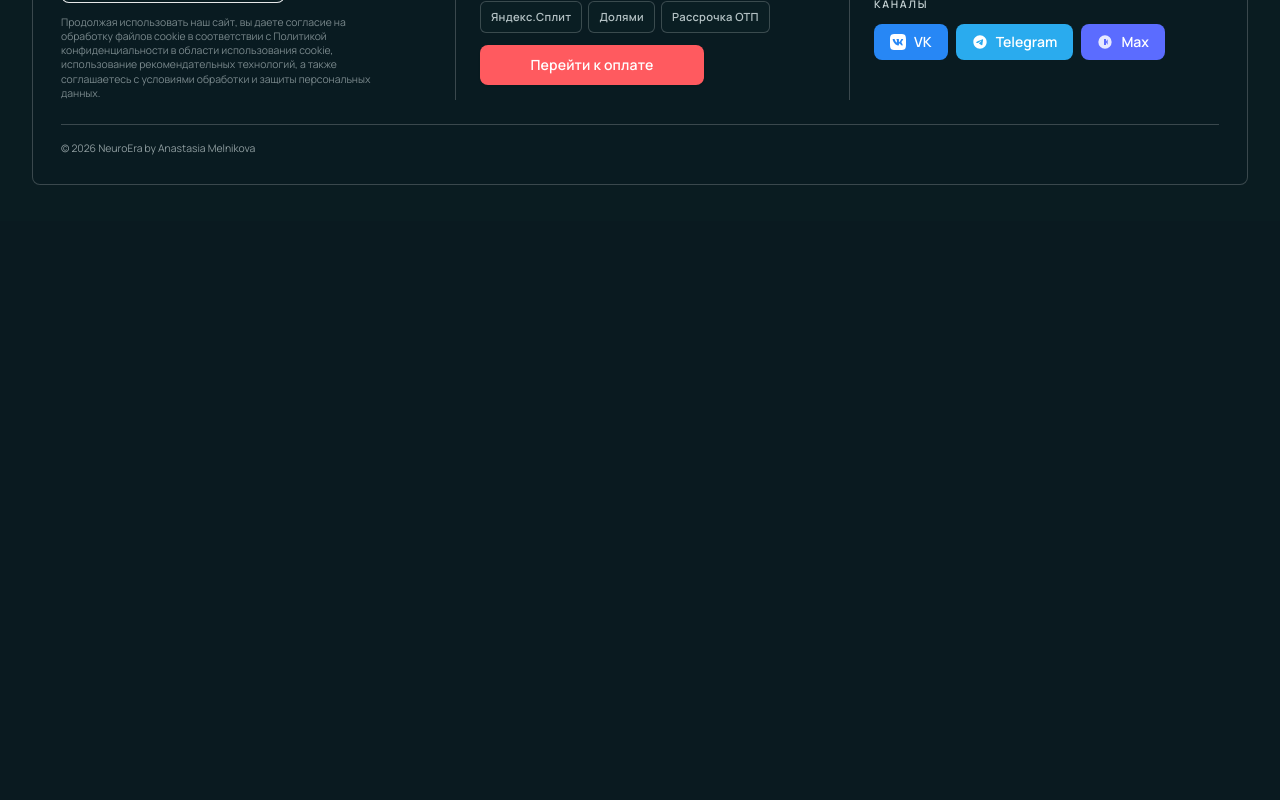
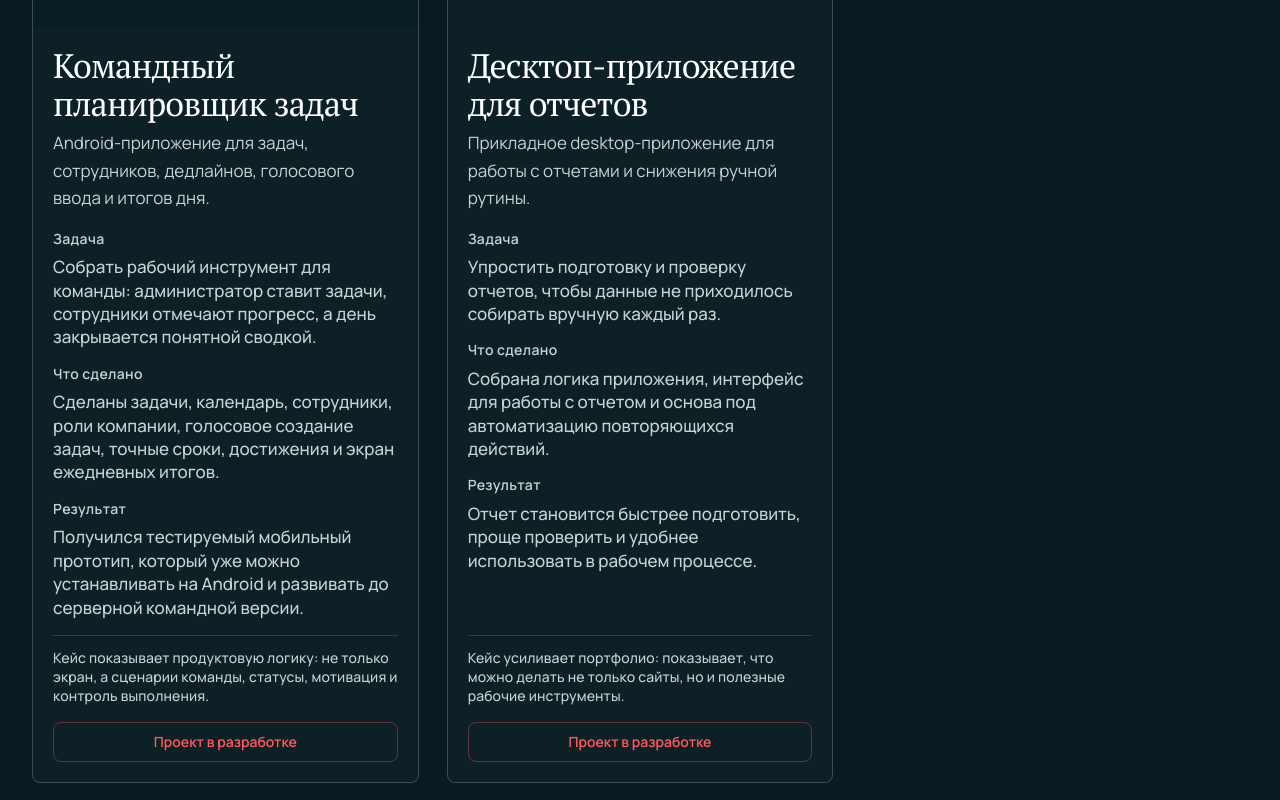
Before and after one commit to snegurkanastena-ux/anastasia-portfolio, a Next.js app: page /portfolio in a window 1280 px wide. Shown: the part 1700-2500 px from the top of the page. Before the commit the page ends 1921 px from the top, so only its background shows below. Built offline with nearby package versions, Linux system fonts and the light colour scheme.

Commit message:
Add app projects to portfolio

```diff
--- a/src/components/pages/HomeContent.tsx
+++ b/src/components/pages/HomeContent.tsx
@@ -214,7 +214,7 @@ export function HomeContent() {
         >
           {featured.map((item) => {
             const project = PROJECT_CASES.find((p) => p.id === item.id);
-            if (!project) return null;
+            if (!project || !("href" in project)) return null;
             return (
               <motion.div key={item.id} variants={listItem} className="h-full">
                 <a
--- a/src/components/pages/PortfolioContent.tsx
+++ b/src/components/pages/PortfolioContent.tsx
@@ -63,6 +63,22 @@ export function PortfolioContent() {
           done: t("portfolioPage.salievaDone"),
           result: t("portfolioPage.salievaResult"),
           trust: t("portfolioPage.salievaTrust"),
+        },
+        taskplanner: {
+          title: t("portfolioPage.taskplannerTitle"),
+          intro: t("portfolioPage.taskplannerIntro"),
+          task: t("portfolioPage.taskplannerTask"),
+          done: t("portfolioPage.taskplannerDone"),
+          result: t("portfolioPage.taskplannerResult"),
+          trust: t("portfolioPage.taskplannerTrust"),
+        },
+        reportapp: {
+          title: t("portfolioPage.reportappTitle"),
+          intro: t("portfolioPage.reportappIntro"),
+          task: t("portfolioPage.reportappTask"),
+          done: t("portfolioPage.reportappDone"),
+          result: t("portfolioPage.reportappResult"),
+          trust: t("portfolioPage.reportappTrust"),
         },
       }) satisfies Record<ProjectCaseId, CaseCopy>,
     [t],
@@ -139,6 +155,7 @@ export function PortfolioContent() {
                     </div>
                   </div>
                   <p className="mt-4 border-t border-border/15 pt-3 text-editorial-caption font-medium leading-snug text-muted">{c.trust}</p>
+                  {"href" in project ? (
                     <a
                       href={project.href}
                       target="_blank"
@@ -147,6 +164,11 @@ export function PortfolioContent() {
                     >
                       {t("portfolioPage.ctaViewProject")}
                     </a>
+                  ) : (
+                    <span className="mt-4 inline-flex h-10 w-full items-center justify-center rounded-lg border border-primary/35 bg-primary/8 px-5 text-sm font-semibold text-primary">
+                      {t("portfolioPage.ctaInProgress")}
+                    </span>
+                  )}
                 </div>
               </motion.article>
             );
--- a/src/lib/site.ts
+++ b/src/lib/site.ts
@@ -40,6 +40,14 @@ export const PROJECT_CASES = [
     coverSrc:
       "https://api.microlink.io/?url=https%3A%2F%2Fsnegurkanastena-ux.github.io%2Fekaterina-salieva-site%2F&screenshot=true&meta=false&embed=screenshot.url&viewport.width=1280&viewport.height=960&viewport.deviceScaleFactor=1",
   },
+  {
+    id: "taskplanner",
+    coverSrc: "/images/projects/taskplanner.svg",
+  },
+  {
+    id: "reportapp",
+    coverSrc: "/images/projects/reportapp.svg",
+  },
 ] as const;
 
 export type ProjectCaseId = (typeof PROJECT_CASES)[number]["id"];
--- a/src/messages/en.json
+++ b/src/messages/en.json
@@ -142,6 +142,7 @@
     "panelDoneLabel": "What we built",
     "panelEffectLabel": "Outcome",
     "ctaViewProject": "View the project",
+    "ctaInProgress": "Project in progress",
     "melanomusicTitle": "Melano Music",
     "melanomusicIntro": "A music project site: materials pulled into one clear story.",
     "melanomusicTask": "Present the project as a whole without losing the point across tracks and copy.",
@@ -159,7 +160,19 @@
     "salievaTask": "Signal expertise without overwhelming detail.",
     "salievaDone": "Work grid, tight highlights, and a clear route to contact.",
     "salievaResult": "Stronger perceived seniority: you instantly see who you\u2019re dealing with.",
-    "salievaTrust": "Boosts trust and willingness to start a conversation."
+    "salievaTrust": "Boosts trust and willingness to start a conversation.",
+    "taskplannerTitle": "Team task planner",
+    "taskplannerIntro": "An Android app for tasks, employees, deadlines, voice input, and daily summaries.",
+    "taskplannerTask": "Build a team workflow tool: an admin assigns tasks, employees update progress, and the day ends with a clear summary.",
+    "taskplannerDone": "Tasks, calendar, employees, company roles, voice task creation, exact deadlines, achievements, and daily report screens.",
+    "taskplannerResult": "A testable mobile prototype that can already be installed on Android and expanded into a server-based team product.",
+    "taskplannerTrust": "Shows product thinking: not just screens, but team scenarios, statuses, motivation, and completion control.",
+    "reportappTitle": "Desktop reporting app",
+    "reportappIntro": "A practical desktop app for working with reports and reducing manual routine.",
+    "reportappTask": "Make report preparation and review faster so data does not have to be assembled manually every time.",
+    "reportappDone": "Application logic, reporting interface, and a foundation for automating repeated actions.",
+    "reportappResult": "Reports become faster to prepare, easier to check, and more convenient inside the workflow.",
+    "reportappTrust": "Strengthens the portfolio by showing useful work tools, not only websites."
   },
   "servicesPage": {
     "title": "I build websites that bring leads \u2014 not just sit online",
--- a/src/messages/ru.json
+++ b/src/messages/ru.json
@@ -142,6 +142,7 @@
     "panelDoneLabel": "Что сделано",
     "panelEffectLabel": "Результат",
     "ctaViewProject": "Смотреть проект",
+    "ctaInProgress": "Проект в разработке",
     "melanomusicTitle": "Melano Music",
     "melanomusicIntro": "Сайт музыкального проекта: материалы в один понятный образ.",
     "melanomusicTask": "Показать проект цельно и не потерять смысл среди треков и текстов.",
@@ -159,7 +160,19 @@
     "salievaTask": "Закрепить экспертность и не перегрузить деталями.",
     "salievaDone": "Сетка работ, короткие акценты и понятный путь к контакту.",
     "salievaResult": "Выше восприятие уровня: сразу видно, с кем имеешь дело.",
-    "salievaTrust": "Повышает доверие и готовность к диалогу."
+    "salievaTrust": "Повышает доверие и готовность к диалогу.",
+    "taskplannerTitle": "Командный планировщик задач",
+    "taskplannerIntro": "Android-приложение для задач, сотрудников, дедлайнов, голосового ввода и итогов дня.",
+    "taskplannerTask": "Собрать рабочий инструмент для команды: администратор ставит задачи, сотрудники отмечают прогресс, а день закрывается понятной сводкой.",
+    "taskplannerDone": "Сделаны задачи, календарь, сотрудники, роли компании, голосовое создание задач, точные сроки, достижения и экран ежедневных итогов.",
+    "taskplannerResult": "Получился тестируемый мобильный прототип, который уже можно устанавливать на Android и развивать до серверной командной версии.",
+    "taskplannerTrust": "Кейс показывает продуктовую логику: не только экран, а сценарии команды, статусы, мотивация и контроль выполнения.",
+    "reportappTitle": "Десктоп-приложение для отчетов",
+    "reportappIntro": "Прикладное desktop-приложение для работы с отчетами и снижения ручной рутины.",
+    "reportappTask": "Упростить подготовку и проверку отчетов, чтобы данные не приходилось собирать вручную каждый раз.",
+    "reportappDone": "Собрана логика приложения, интерфейс для работы с отчетом и основа под автоматизацию повторяющихся действий.",
+    "reportappResult": "Отчет становится быстрее подготовить, проще проверить и удобнее использовать в рабочем процессе.",
+    "reportappTrust": "Кейс усиливает портфолио: показывает, что можно делать не только сайты, но и полезные рабочие инструменты."
   },
   "servicesPage": {
     "title": "Создаю сайты, которые приводят заявки, а не просто «висят»",
```
Also changed, not shown: public/images/projects/reportapp.svg (added), public/images/projects/taskplanner.svg (added). Lines whose indentation alone changed are shown as unchanged.
